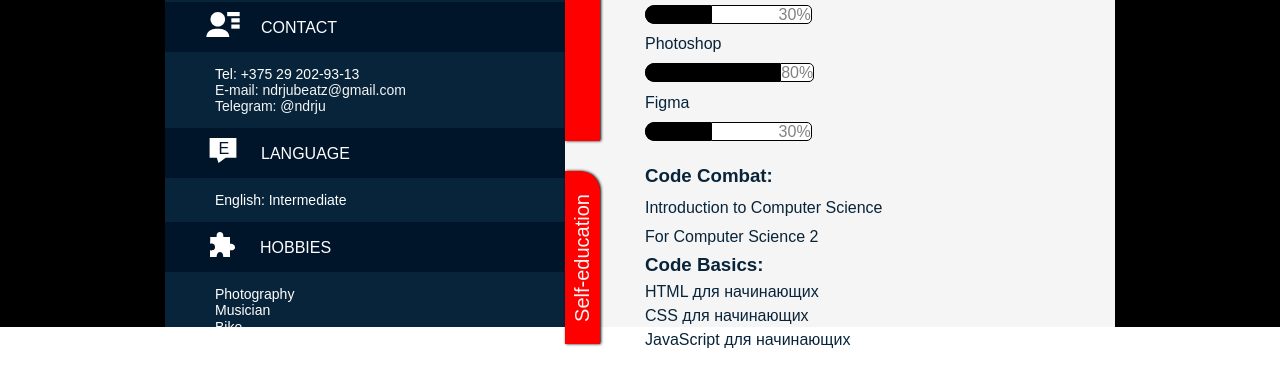
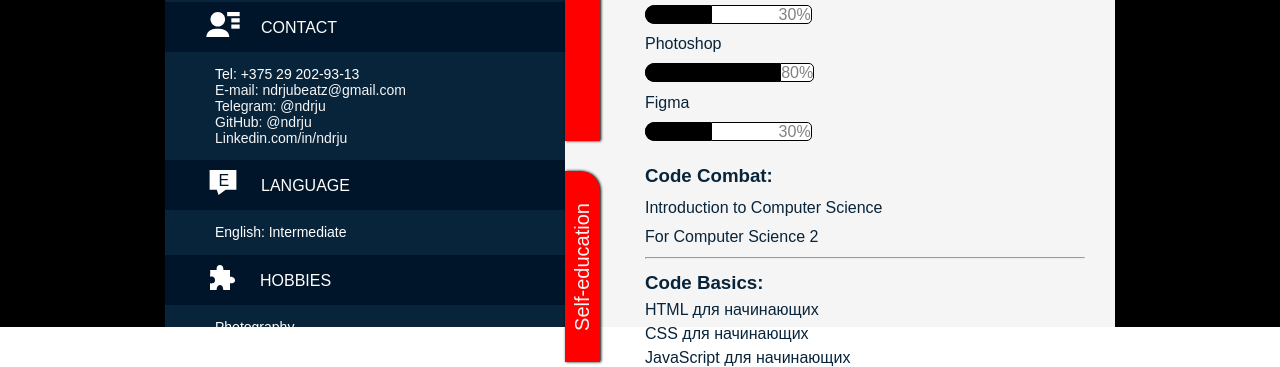
Before and after one commit to nDrju/rsschool-cv, a plain HTML site: page index.html in a window 1280 px wide. Shown: the part 473-840 px from the top of the page. Drawn offline with nearby package versions, Linux system fonts and the light colour scheme.

Commit message:
feat: add social links

```diff
--- a/index.html
+++ b/index.html
@@ -11,7 +11,7 @@
 
 <body>
 
-	<div class="container">
+	<main class="container">
 		<div class="leftside">
 			<div class="photoframe"></div>
 			<h1 class="name">Andrei Muzychkin</h1>
@@ -37,7 +37,9 @@
 				</svg><span class="lefttext">contact</span></div>
 			<p class="leftpadding">Tel: +375 29 202-93-13<br>
 				<a href="mailto:ndrjubeatz@gmail.com" class="mail">E-mail: ndrjubeatz@gmail.com</a><br>
-				<a href="https://t.me/ndrju" class="mail">Telegram: @ndrju</a>
+				<a href="https://t.me/ndrju" class="mail">Telegram: @ndrju</a><br>
+				<a href="https://github.com/ndrju" class="mail">GitHub: @ndrju</a><br>
+				<a href="https://www.linkedin.com/in/ndrju" class="mail">Linkedin.com/in/ndrju</a>
 			</p>
 
 			<div class="darkblue"><svg xmlns="http://www.w3.org/2000/svg" viewBox="0 0 15 14" width="36" height="25"
@@ -118,6 +120,7 @@
 				<div class="pin"><span>Self-education</span></div>
 				<h3 class="text">Code Combat:</h3><p></p>Introduction to Computer Science</p>
 				<p class="text">For Computer Science 2</p>
+				<hr>
 				<h3 class="text">Code Basics:</h3>
 				<p class="text">HTML для начинающих</p>
 				<p class="text">CSS для начинающих</p>
@@ -126,7 +129,7 @@
 
 </div>
 		</div>
-	</div>
+	</main>
 </body>
 
 </html>
```
